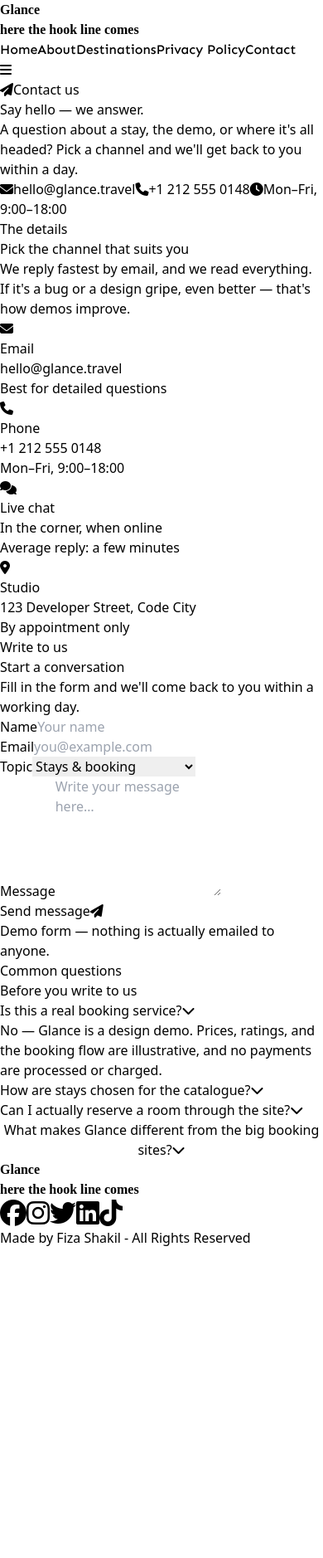
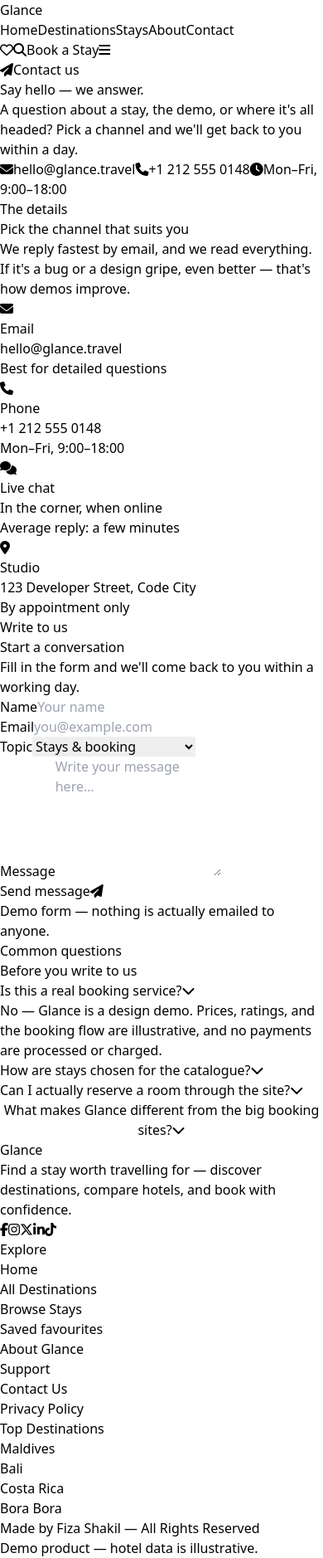
Before and after one commit to FizaShakil/Glance, a React (Vite) app: page /contact in a window 390 px wide. Shown: the whole page at 83% size. Before the commit the page ends 1504 px from the top, so only its background shows below. Built offline with nearby package versions, Linux system fonts and the light colour scheme; a web font is replaced by a local one.

Commit message:
feat: add Favorites component for saved stays; enhance Footer and Header with improved layout and mobile menu functionality

```diff
--- a/src/components/Header-Footer/Footer.jsx
+++ b/src/components/Header-Footer/Footer.jsx
@@ -1,41 +1,88 @@
 import React from 'react'
 import { Link } from 'react-router-dom'
+import list from '../../list'
+
+const socials = [
+  { href: 'https://www.facebook.com', icon: 'fa-brands fa-facebook-f', label: 'Facebook' },
+  { href: 'https://www.instagram.com', icon: 'fa-brands fa-instagram', label: 'Instagram' },
+  { href: 'https://www.x.com', icon: 'fa-brands fa-x-twitter', label: 'Twitter / X' },
+  { href: 'https://www.linkedin.com', icon: 'fa-brands fa-linkedin-in', label: 'LinkedIn' },
+  { href: 'https://www.tiktok.com', icon: 'fa-brands fa-tiktok', label: 'TikTok' },
+]
 
 const Footer = () => {
+  const topDestinations = list.slice(0, 4)
+
   return (
+    <footer className="border-t border-line bg-cream-alt">
+      <div className="container-page py-14 grid gap-10 sm:grid-cols-2 lg:grid-cols-[1.4fr_1fr_1fr_1fr]">
+        {/* Brand */}
         <div>
-      <p className='w-full h-[0.5px] bg-gray-400 mt-14 mb-6'></p>
-      <div className='h-32 mb-5 md:h-28 md:mb-1 text-sm'>
-        <div className='md:flex md:flex-row'>
-         <div className="text-4xl font-bold destName text-[#2d145b] ml-10">
-            <Link to='/'>
+          <Link to="/" className="font-display text-4xl font-semibold tracking-tight text-ink" aria-label="Glance home">
             Glance
           </Link>
-            <p className="text-xs w-[150px]">here the hook line comes</p>
-          </div>
-          <div className='flex flex-row justify-evenly w-[250px] relative mt-4 transform left-1/2 -translate-x-1/2'>
-            <Link to={'https://www.facebook.com'}>
-                <p className='fa-brands fa-facebook fa-2x text-[#3e1c7d]'></p>
-            </Link>
-            <Link to={'https://www.instagram.com'}>
-                <p className='fa-brands fa-instagram fa-2x text-[#3e1c7d]'></p>
-            </Link>
-             <Link to={'https://www.twitter.com'}>
-                <p className='fa-brands fa-twitter fa-2x text-[#3e1c7d]'></p>
-            </Link>
-            <Link to={'https://www.linkedin.com'}>
-                <p className='fa-brands fa-linkedin fa-2x text-[#3e1c7d]'></p>
-            </Link>
-            <Link to={'https://www.tiktok.com'}>
-                <p className='fa-brands fa-tiktok fa-2x text-[#3e1c7d]'></p>
-            </Link>
+          <p className="mt-3 max-w-[240px] text-sm leading-relaxed text-stone">
+            Find a stay worth travelling for — discover destinations, compare hotels, and book with confidence.
+          </p>
+          <div className="mt-6 flex items-center gap-3">
+            {socials.map((s) => (
+              <a
+                key={s.label}
+                href={s.href}
+                target="_blank"
+                rel="noreferrer noopener"
+                aria-label={s.label}
+                className="inline-flex h-9 w-9 items-center justify-center rounded-pill border border-line bg-cream text-stone transition-all duration-300 hover:border-plum hover:text-plum"
+              >
+                <i className={`${s.icon} text-sm`} aria-hidden="true"></i>
+              </a>
+            ))}
           </div>
         </div>
-          <div className='text-center mt-3'>
-            Made by Fiza Shakil - All Rights Reserved
+
+        {/* Explore */}
+        <div>
+          <h3 className="text-sm font-bold uppercase tracking-[0.15em] text-ink">Explore</h3>
+          <ul className="mt-4 space-y-2.5 text-sm">
+            <li><Link to="/" className="text-stone transition-colors duration-300 hover:text-ink">Home</Link></li>
+            <li><Link to="/destination" className="text-stone transition-colors duration-300 hover:text-ink">All Destinations</Link></li>
+            <li><Link to="/stays" className="text-stone transition-colors duration-300 hover:text-ink">Browse Stays</Link></li>
+            <li><Link to="/favorites" className="text-stone transition-colors duration-300 hover:text-ink">Saved favourites</Link></li>
+            <li><Link to="/aboutus" className="text-stone transition-colors duration-300 hover:text-ink">About Glance</Link></li>
+          </ul>
+        </div>
+
+        {/* Support */}
+        <div>
+          <h3 className="text-sm font-bold uppercase tracking-[0.15em] text-ink">Support</h3>
+          <ul className="mt-4 space-y-2.5 text-sm">
+            <li><Link to="/contact" className="text-stone transition-colors duration-300 hover:text-ink">Contact Us</Link></li>
+            <li><Link to="/privacypolicy" className="text-stone transition-colors duration-300 hover:text-ink">Privacy Policy</Link></li>
+          </ul>
+        </div>
+
+        {/* Top destinations */}
+        <div>
+          <h3 className="text-sm font-bold uppercase tracking-[0.15em] text-ink">Top Destinations</h3>
+          <ul className="mt-4 space-y-2.5 text-sm">
+            {topDestinations.map((d) => (
+              <li key={d.id}>
+                <Link to={`/destpage/${d.id}`} className="text-stone transition-colors duration-300 hover:text-ink">
+                  {d.destName}
+                </Link>
+              </li>
+            ))}
+          </ul>
         </div>
       </div>
+
+      <div className="border-t border-line">
+        <div className="container-page flex flex-col items-center justify-between gap-2 py-5 text-xs text-taupe sm:flex-row">
+          <p>Made by Fiza Shakil — All Rights Reserved</p>
+          <p>Demo product — hotel data is illustrative.</p>
         </div>
+      </div>
+    </footer>
   )
 }
 
--- a/src/components/Header-Footer/Header.jsx
+++ b/src/components/Header-Footer/Header.jsx
@@ -1,73 +1,160 @@
-import React, { useState } from "react";
-import { Link, NavLink } from "react-router-dom";
+import React, { useState, useEffect } from "react";
+import { Link, NavLink, useLocation } from "react-router-dom";
+import { AnimatePresence, motion } from "framer-motion";
+
+const navLinks = [
+  { to: "/", label: "Home" },
+  { to: "/destination", label: "Destinations" },
+  { to: "/stays", label: "Stays" },
+  { to: "/aboutus", label: "About" },
+  { to: "/contact", label: "Contact" },
+];
 
 const Header = () => {
+  const [isMenuOpen, setIsMenuOpen] = useState(false);
+  const [scrolled, setScrolled] = useState(false);
+  const { pathname } = useLocation();
 
-  const [isMenuOpen, setIsMenuOpen] = useState(false)
+  const onHome = pathname === "/";
+  const isHero = onHome && !scrolled;
+
+  useEffect(() => {
+    const onScroll = () => setScrolled(window.scrollY > 12);
+    onScroll();
+    window.addEventListener("scroll", onScroll, { passive: true });
+    return () => window.removeEventListener("scroll", onScroll);
+  }, []);
+
+  useEffect(() => {
+    setIsMenuOpen(false);
+  }, [pathname]);
+
+  useEffect(() => {
+    const onResize = () => {
+      if (window.innerWidth >= 768) setIsMenuOpen(false);
+    };
+    window.addEventListener("resize", onResize);
+    return () => window.removeEventListener("resize", onResize);
+  }, []);
 
   return (
-    <nav className="bg-[#240b3b] sticky top-0 z-50 shadow-md pb-5">
-      <div className="mx-auto px-4 sm:px-6 lg:px-8">
-        <div className="flex items-center justify-between h-16 pt-7">
+    <nav
+      className={`top-0 z-50 transition-all duration-500 ${
+        onHome ? "fixed left-0 right-0" : "sticky"
+      } ${
+        isHero
+          ? "bg-transparent"
+          : "bg-ink/90 backdrop-blur-md shadow-soft"
+      }`}
+    >
+      <div className="container-page">
+        <div className={`flex items-center justify-between transition-all duration-500 ${scrolled ? "h-16" : onHome ? "h-20" : "h-[76px]"}`}>
+          {/* Logo */}
+          <Link to="/" className="flex items-baseline gap-2" aria-label="Glance home">
+            <span className="font-display text-[28px] font-semibold leading-none tracking-tight text-cream">
+              Glance
+            </span>
+          </Link>
 
-          {/* Logo */}
-          <div className="text-4xl font-bold destName text-white">
-            <Link to='/'>
-            Glance
-            </Link>
-            <p className="text-xs w-[150px]">here the hook line comes</p>
+          {/* Desktop navigation */}
+          <div className="hidden items-center gap-7 md:flex">
+            {navLinks.map((link) => (
+              <NavLink
+                key={link.to}
+                to={link.to}
+                className={({ isActive }) =>
+                  `relative text-sm font-medium transition-colors duration-300 after:absolute after:-bottom-1.5 after:left-0 after:h-px after:w-0 after:bg-cream after:transition-all after:duration-300 hover:after:w-full ${
+                    isActive ? "text-cream after:w-full" : "text-cream/65 hover:text-cream"
+                  }`
+                }
+              >
+                {link.label}
+              </NavLink>
+            ))}
           </div>
 
-          {/* Center Navigation */}
-          <div className="hidden headFont1 md:flex space-x-12 text-white text-sm  relative right-16">
-            <NavLink to="/"
-                 className={({ isActive }) => `hover:text-gray-100 hover:underline ${isActive ? "text-gray-100 underline" : "text-white"}`}>
-                  Home
+          {/* Right actions */}
+          <div className="flex items-center gap-3">
+            <NavLink
+              to="/favorites"
+              className={({ isActive }) =>
+                `hidden h-10 w-10 items-center justify-center rounded-pill transition-colors duration-300 md:inline-flex ${
+                  isActive ? "bg-cream/15 text-cream" : "text-cream/70 hover:bg-cream/10 hover:text-cream"
+                }`
+              }
+              aria-label="Saved favourites"
+              title="Saved favourites"
+            >
+              <i className="fa-regular fa-heart text-base" aria-hidden="true"></i>
             </NavLink>
-            <NavLink to="/aboutus"
-                 className={({ isActive }) => `hover:text-gray-100 hover:underline ${isActive ? "text-gray-100 underline" : "text-white"}`}>
-                  About
-            </NavLink>
-            <NavLink to="/destination"
-            className={({ isActive }) => `hover:text-gray-100 hover:underline ${isActive ? "text-gray-100 underline" : "text-white"}`}>
-              Destinations
-            </NavLink>
-            <NavLink to="/privacypolicy"
-            className={({ isActive }) => `hover:text-gray-100 ml-4 hover:underline ${isActive ? "text-gray-100 underline" : "text-white"}`}>
-              Privacy Policy
-            </NavLink>
-            <NavLink to="/contact"
-            className={({ isActive }) => `hover:text-gray-100 ml-4 hover:underline ${isActive ? "text-gray-100 underline" : "text-white"}`}>
-              Contact
-            </NavLink>
-          </div>
 
+            <Link to="/stays" className="btn-light hidden md:inline-flex !px-5 !py-2.5">
+              <i className="fas fa-search text-xs mr-1" aria-hidden="true"></i>
+              Book a Stay
+            </Link>
 
-          {/* Right Icons */}
-          <div className="flex items-center space-x-4">
-
-            {/* Mobile Menu Button */}
+            {/* Mobile menu button */}
             <button
-              onClick={() => setIsMenuOpen(!isMenuOpen)}
-              className="md:hidden text-white hover:text-gray-100 focus:outline-black"
+              onClick={() => setIsMenuOpen((open) => !open)}
+              className="inline-flex h-10 w-10 items-center justify-center rounded-pill text-cream/85 transition-colors duration-300 hover:bg-cream/10 hover:text-cream md:hidden"
+              aria-label={isMenuOpen ? "Close menu" : "Open menu"}
+              aria-expanded={isMenuOpen}
             >
-              <i className={`fas ${isMenuOpen ? "fa-times" : "fa-bars"} text-lg`}></i>
+              <i className={`fas ${isMenuOpen ? "fa-times" : "fa-bars"} text-lg`} aria-hidden="true"></i>
             </button>
           </div>
-
         </div>
       </div>
 
-      {/* Mobile Menu */}
-      {isMenuOpen && (
-        <div className="md:hidden headFont1  bg-gray-100 text-sm">
-          <NavLink to='/' className='block px-4 mt-3 py-2 text-gray-800 hover:bg-gray-200'>Home</NavLink>
-          <NavLink to='/aboutus' className='block px-4 py-2 text-gray-800 hover:bg-gray-200'>About</NavLink>
-          <NavLink to='/destination' className='block px-4 py-2 text-gray-800 hover:bg-gray-200'>Destinations</NavLink>
-          <NavLink to='/privacypolicy' className='block px-4 py-2 text-gray-800 hover:bg-gray-200'>Privacy Policy</NavLink>
-          <NavLink to='/contact' className='block px-4 py-2 text-gray-800 hover:bg-gray-200'>Contact</NavLink>
-        </div>
-      )}
+      {/* Mobile menu */}
+      <AnimatePresence>
+        {isMenuOpen && (
+          <motion.div
+            initial={{ opacity: 0, height: 0 }}
+            animate={{ opacity: 1, height: "auto" }}
+            exit={{ opacity: 0, height: 0 }}
+            transition={{ duration: 0.35, ease: [0.16, 1, 0.3, 1] }}
+            className="overflow-hidden border-t border-cream/10 bg-ink md:hidden"
+          >
+            <div className="container-page flex flex-col gap-1 py-4">
+              {navLinks.map((link) => (
+                <NavLink
+                  key={link.to}
+                  to={link.to}
+                  onClick={() => setIsMenuOpen(false)}
+                  className={({ isActive }) =>
+                    `rounded-base px-4 py-3 text-base transition-colors duration-300 ${
+                      isActive ? "bg-ink-soft text-cream" : "text-cream/70 hover:bg-ink-soft hover:text-cream"
+                    }`
+                  }
+                >
+                  {link.label}
+                </NavLink>
+              ))}
+              <NavLink
+                to="/favorites"
+                onClick={() => setIsMenuOpen(false)}
+                className={({ isActive }) =>
+                  `rounded-base px-4 py-3 text-base transition-colors duration-300 ${
+                    isActive ? "bg-ink-soft text-cream" : "text-cream/70 hover:bg-ink-soft hover:text-cream"
+                  }`
+                }
+              >
+                <i className="fa-regular fa-heart mr-2" aria-hidden="true"></i>
+                Saved favourites
+              </NavLink>
+              <Link
+                to="/stays"
+                onClick={() => setIsMenuOpen(false)}
+                className="btn-light mt-3 !w-full"
+              >
+                <i className="fas fa-search text-xs mr-1" aria-hidden="true"></i>
+                Book a Stay
+              </Link>
+            </div>
+          </motion.div>
+        )}
+      </AnimatePresence>
     </nav>
   );
 };
```
Also changed, not shown: src/components/Favorites/Favorites.jsx (added, +58 -0 lines). Lines whose indentation alone changed are shown as unchanged.
